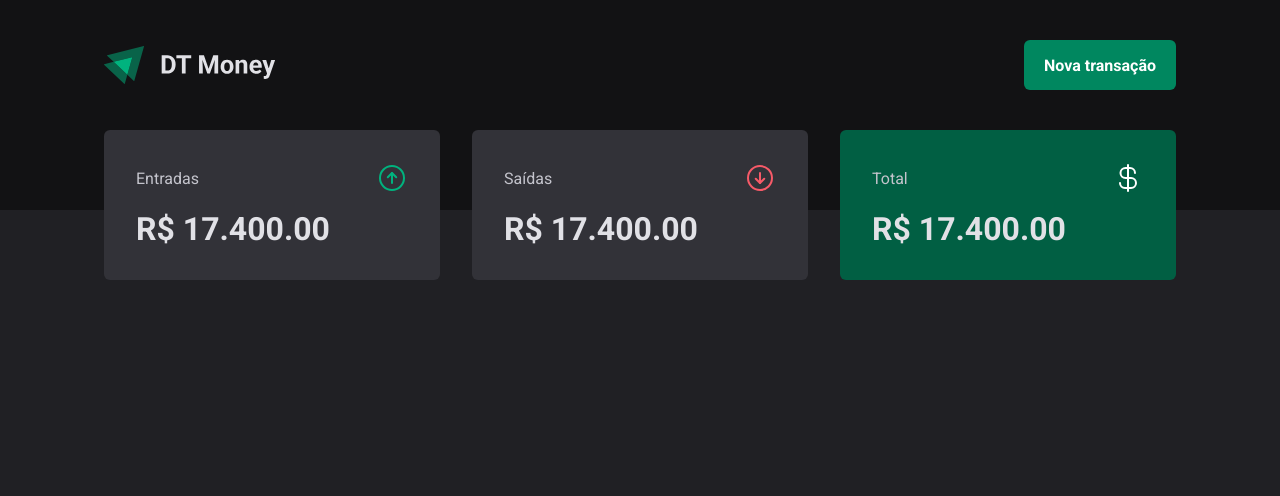
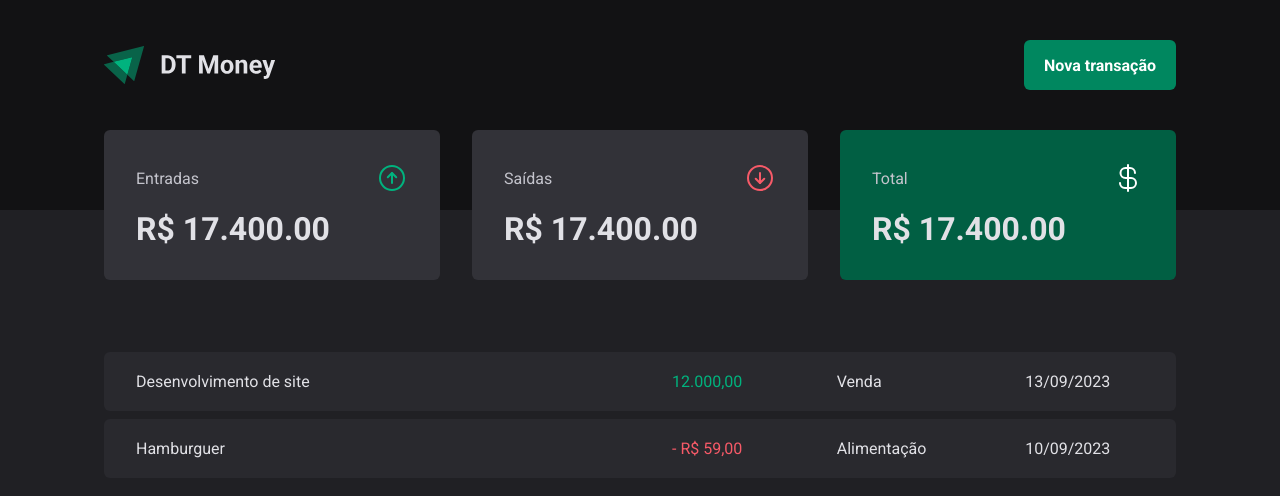
Before and after one commit to GabrielTurri/dt-money, a React (Vite) app: page / in a window 1280 px wide. Shown: the top 496 px of the page. Built offline with nearby package versions, Linux system fonts and the light colour scheme.

Commit message:
Transactions table

```diff
--- a/src/pages/Transactions/index.tsx
+++ b/src/pages/Transactions/index.tsx
@@ -1,11 +1,39 @@
 import { Header } from "../../components/Header";
 import { Summary } from '../../components/Summary'
+import { PriceHighlight, TransactionsContainer, TransactionsTable } from "./styles";
 
 export function Transactions() {
   return (
     <div>
       <Header />
       <Summary />
+
+      <TransactionsContainer>
+        <TransactionsTable>
+          <tbody>
+            <tr>
+              <td width="50%">Desenvolvimento de site</td>
+              <td>
+                <PriceHighlight variant="income">
+                  12.000,00
+                </PriceHighlight>
+              </td>
+              <td>Venda</td>
+              <td>13/09/2023</td>
+            </tr>
+            <tr>
+              <td width="50%">Hamburguer</td>
+              <td>
+                <PriceHighlight variant="outcome">
+                  - R$ 59,00
+                </PriceHighlight>
+              </td>
+              <td>Alimentação</td>
+              <td>10/09/2023</td>
+            </tr>
+          </tbody>
+        </TransactionsTable>
+      </TransactionsContainer>
     </div>
   )
 }
--- a/src/pages/Transactions/styles.ts
+++ b/src/pages/Transactions/styles.ts
@@ -0,0 +1,40 @@
+import styled from "styled-components";
+
+export const TransactionsContainer = styled.main`
+  width: 100%;
+  max-width: 1120px;
+  margin: 4rem auto 0;
+  padding: 0 1.5rem;
+`;
+
+export const TransactionsTable = styled.table`
+  width: 100%;
+  border-collapse: separate;
+  border-spacing: 0 0.5rem;
+  /* margin-top: 1.5rem; */
+
+  td {
+    padding: 1.25rem 2rem;
+    background: ${props => props.theme["gray-700"]};
+
+    &:first-child {
+      border-top-left-radius: 6px;
+      border-bottom-left-radius: 6px;
+    }
+
+    &:last-child {
+      border-top-right-radius: 6px;
+      border-bottom-right-radius: 6px;
+    }
+  }
+`;
+
+interface PriceHightlightProps {
+  variant: 'income' | 'outcome';
+}
+
+export const PriceHighlight = styled.span<PriceHightlightProps>`
+  color: ${props => (
+    props.variant === 'income' ? props.theme["green-300"] : props.theme["red-300"]
+  )};
+`;
```
